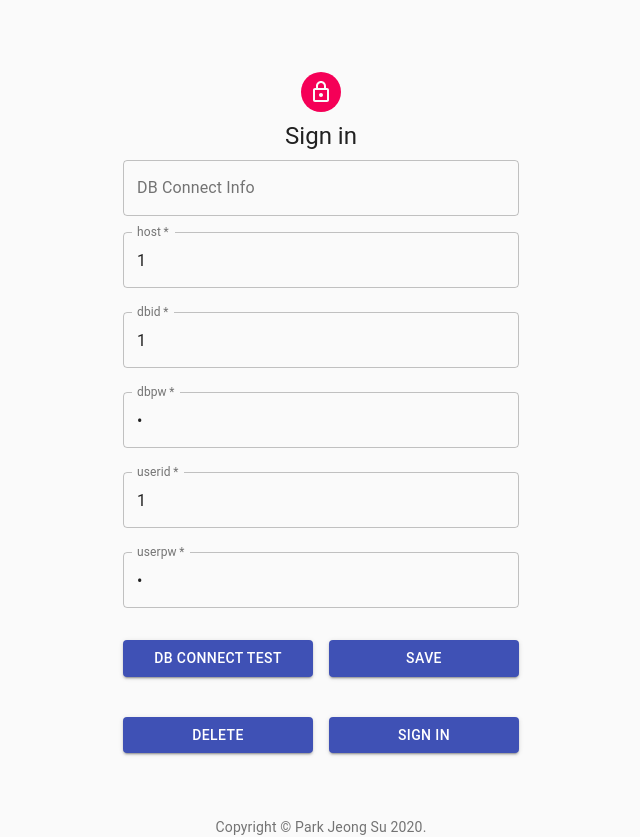
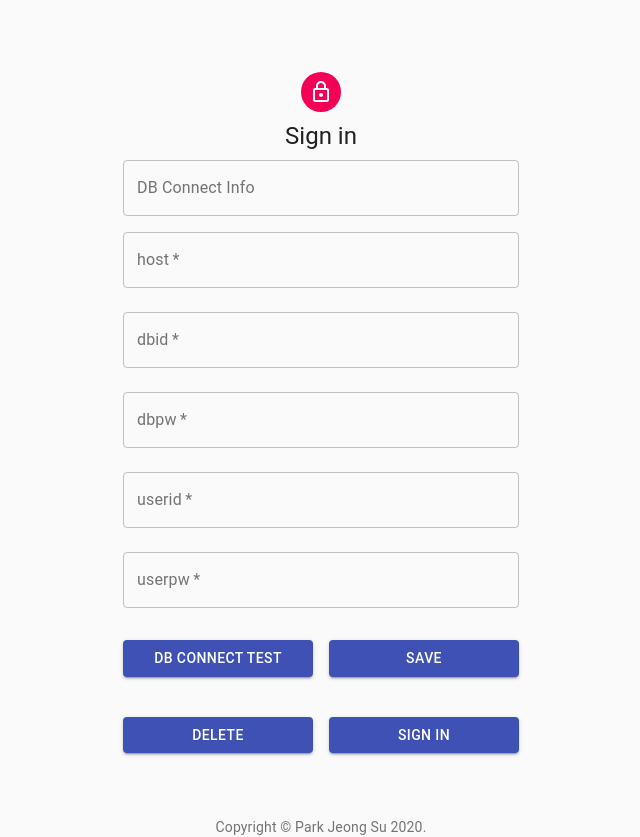
Before and after one commit to ParkJeongSu/factoryModelerProduction, a React app: page / in a window 1280 px wide. Shown: the whole page, without its empty margins (319-959 px from the left). Built offline with nearby package versions, Linux system fonts and the light colour scheme.

Commit message:
로그인화면 change까지 성공

```diff
--- a/src/component/CustomAutocomplete.tsx
+++ b/src/component/CustomAutocomplete.tsx
@@ -9,10 +9,13 @@ interface dataList  {
 }
 
 interface CustomAutocompleteProps  {
+  name : string
+  value? : string;
   data : dataList[];
+  onChange : (name : string,value:string) => void;
 };
 
-const CustomAutocomplete = ( {data}  : CustomAutocompleteProps ) => {
+const CustomAutocomplete = ( {name,value,data,onChange}  : CustomAutocompleteProps ) => {
     React.useEffect(()=>{
         return ()=>{
             console.log('CustomAutocomplete unMount 실행');
@@ -26,10 +29,13 @@ const CustomAutocomplete = ( {data}  : CustomAutocompleteProps ) => {
     renderInput={params => {
       return (
         <TextField
+          name={name}
           {...params}
           label="DB Connect Info"
           fullWidth
           variant="outlined"
+          value={value===null?'':value}
+          onChange={(e)=>{onChange(e.target.name,e.target.value);}}
         />
       );
     }}
--- a/src/component/CustomTextField.tsx
+++ b/src/component/CustomTextField.tsx
@@ -6,15 +6,19 @@ interface AppProps {
   name : string;
   type? : string;
   label : string;
-  value : string;
+  value? : string;
+  onChange : (name : string,value:string) => void;
 };
 
-const CustomTextField = ( {name,label,value,type}  : AppProps ) => {
+const CustomTextField = ( {name,label,value,type,onChange}  : AppProps ) => {
     React.useEffect(()=>{
         return ()=>{
             console.log('CustomTextField unMount 실행');
         };
     });
+    const handleOnChane = (name : string,value :string)=>{
+      onChange(name,value);
+    }
   return (
     <TextField
         variant="outlined"
@@ -23,8 +27,9 @@ const CustomTextField = ( {name,label,value,type}  : AppProps ) => {
         fullWidth
         name={name}
         label={label}
-        value={value}
+        value={value===null ? '': value}
         type={type}
+        onChange={(e)=>{handleOnChane(e.target.name,e.target.value);}}
       >
       </TextField>
   );
--- a/src/layout/Header.tsx
+++ b/src/layout/Header.tsx
@@ -25,7 +25,7 @@ interface HeaderProps  {
 const Header = ({classes , title,open, LoginActions} : HeaderProps) => {
   const handeLogOut = ()=>{
     console.log('LogOut Button Click');
-    LoginActions.logIn();
+    LoginActions.logOut();
   }
   return (
     <AppBar position="absolute" className={clsx(classes.appBar, open && classes.appBarShift)}>
--- a/src/page/Login.tsx
+++ b/src/page/Login.tsx
@@ -44,12 +44,22 @@ const useStyles = makeStyles((theme: Theme) =>
 
 interface LoginProps {
   LoginActions: typeof LoginActions;
+  name : string;
+  host:string;
+  dbid:string;
+  dbpw:string;
+  userid:string;
+  userpw:string;
 }
-const Login = ( {LoginActions} : LoginProps)=>{
+const Login = ( {LoginActions,name,host,dbid,dbpw,userid,userpw} : LoginProps)=>{
   const classes = useStyles();
   const handeLogin = ()=>{
     console.log('Login Button Click');
     LoginActions.logIn();
+  }
+  const hanedleChangeInputValue = (name : string,value:string)=>{
+    console.log('hanedleChangeInputValue');
+    LoginActions.changeInputValue(name,value);
   }
   React.useEffect(()=>{
     return ()=>{
@@ -66,13 +76,13 @@ const Login = ( {LoginActions} : LoginProps)=>{
           Sign in
         </Typography>
         <form className={classes.form} noValidate>
-          <CustomAutocomplete data={[]}/>
-          <CustomTextField name= 'host' label= 'host' value='1'/>
-          <CustomTextField name= 'dbid' label= 'dbid' value='1'/>
-          <CustomTextField name= 'dbpw' label= 'dbpw' value='1' type='password'/>
+          <CustomAutocomplete name='name'  onChange={hanedleChangeInputValue} data={[]}  value={name} />
+          <CustomTextField name= 'host' onChange={hanedleChangeInputValue} label= 'host' value={host}/>
+          <CustomTextField name= 'dbid' onChange={hanedleChangeInputValue} label= 'dbid' value={dbid}/>
+          <CustomTextField name= 'dbpw' onChange={hanedleChangeInputValue} label= 'dbpw' value={dbpw} type='password'/>
           <CustomAlert/>
-          <CustomTextField name= 'userid' label= 'userid' value='1'/>
-          <CustomTextField name= 'userpw' label= 'userpw' value='1' type='password'/>
+          <CustomTextField name= 'userid' onChange={hanedleChangeInputValue} label= 'userid' value={userid}/>
+          <CustomTextField name= 'userpw' onChange={hanedleChangeInputValue} label= 'userpw' value={userpw} type='password'/>
           <Grid container spacing={2}>
             <Grid item lg={6} md={6} sm={6} xs={6}>
               <CustomButton  buttonName='Db Connect Test' className={classes.submit} handleClick={()=>{console.log('button Click');}}/>
@@ -97,7 +107,12 @@ const Login = ( {LoginActions} : LoginProps)=>{
 }
 
 const mapStateToProps = ({ LogInOut } : StoreState) => ({
-
+  name : LogInOut.name,
+  host:LogInOut.host,
+  dbid:LogInOut.dbid,
+  dbpw:LogInOut.dbpw,
+  userid:LogInOut.userid,
+  userpw:LogInOut.userpw,
 });
 
 const mapDispatchToProps = (dispatch : any) => ({
--- a/src/store/modules/LogInOut.ts
+++ b/src/store/modules/LogInOut.ts
@@ -23,14 +23,7 @@ export interface LogInOutState {
 // 액션 타입 정의
 const LOGIN = 'LogInOut/LOGIN';
 const LOGOUT = 'LogInOut/LOGOUT';
-
-const CHANGEID = 'LogInOut/CHANGEID';
-const CHANGENAME = 'LogInOut/CHANGENAME';
-const CHANGEHOST = 'LogInOut/CHANGEHOST';
-const CHANGEDBID = 'LogInOut/CHANGEDBID';
-const CHANGEDBPW = 'LogInOut/CHANGEDBPW';
-const CHANGEUSERID = 'LogInOut/CHANGEUSERID';
-const CHANGEUSERPW = 'LogInOut/CHANGEUSERPW';
+const CHANGEINPUTVALUE = 'LogInOut/CHANGEINPUTVALUE';
 
 const SELECTEDDBCONFIG = 'LogInOut/SELECTEDDBCONFIG';
 const SAVEDBCONFIG = 'LogInOut/SAVEDBCONFIG';
@@ -44,8 +37,32 @@ interface LogInAction {
     isLogin : boolean;
   }
 }
+interface LogOutAction {
+  type : typeof LOGOUT;
+  payload : {
+    isLogin : boolean;
+  }
+}
+interface ChangeInputValue {
+  type : typeof CHANGEINPUTVALUE;
+  payload : {
+    name : string;
+    value :string;
+  }
+}
 
-export type LogInActionTypes = LogInAction;
+
+export type LogInActionTypes = LogInAction|LogOutAction|ChangeInputValue;
+
+function changeInputValue (name:string,value:string){
+  return {
+    type : CHANGEINPUTVALUE,
+    payload : {
+      name : name,
+      value : value
+    }
+  }
+}
 
 function logIn (){
   return {
@@ -55,9 +72,17 @@ function logIn (){
     }
   }
 }
+function logOut (){
+  return {
+    type : LOGIN,
+    payload : {
+      isLogin : false
+    }
+  }
+}
 
 export const actionCreators = {
-  logIn
+  logIn,logOut,changeInputValue
 };
 
 // **** 초기상태 정의
@@ -77,11 +102,21 @@ const initialState : LogInOutState = {
 // **** 리듀서 작성
 export default function LogInOut(state = initialState, action : LogInActionTypes) {
   switch (action.type) {
-    case LOGIN:
-      return {
-        ...state,
-        isLogined: !state.isLogined
-      };
+      case LOGIN:
+        return {
+          ...state,
+          isLogined: action.payload.isLogin
+        };
+      case LOGOUT:
+        return {
+          ...state,
+          isLogined: action.payload.isLogin
+        };
+      case CHANGEINPUTVALUE:
+        return {
+          ...state,
+          [action.payload.name] : action.payload.value
+        };
     default:
       return state;
   }
```
